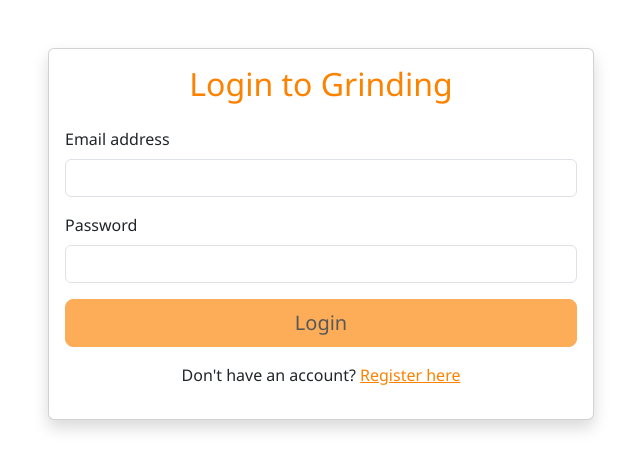
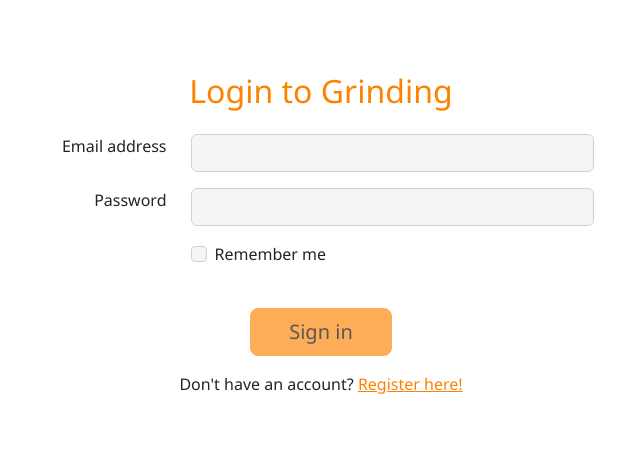
Before and after one commit to karolsowi/dating-app, an Angular app in the folder client/: page /auth/login in a window 1280 px wide. Shown: the top 470 px of the page, without its empty margins (319-959 px from the left). Built offline with nearby package versions, Linux system fonts and the light colour scheme.

Commit message:
Style login page

```diff
--- a/client/src/app/auth/login/login.component.html
+++ b/client/src/app/auth/login/login.component.html
@@ -1,36 +1,66 @@
 <div class="container mt-5">
   <div class="row justify-content-center">
     <div class="col-md-6">
-      <div class="card shadow">
-        <div class="card-body">
-          <h2 class="text-center mb-4 text-primary">Login to Grinding</h2>
+      <h2 class="text-center my-4 text-primary">Login to Grinding</h2>
       <form [formGroup]="loginForm" (ngSubmit)="onSubmit()">
-            <div class="mb-3">
-              <label for="email" class="form-label">Email address</label>
-              <input type="email" class="form-control" id="email" formControlName="email"
-                     [ngClass]="{ 'is-invalid': loginForm.get('email')?.touched && loginForm.get('email')?.invalid }">
-              <div class="invalid-feedback">
-                Please enter a valid email.
+        <div class="row mb-3">
+          <label for="email" class="col-3 text-end form-label">Email address</label>
+          <div class="col-9">
+            <input
+              type="email"
+              class="form-control"
+              id="email"
+              formControlName="email"
+              [ngClass]="{
+                'is-invalid': loginForm.get('email')?.touched && loginForm.get('email')?.invalid
+              }"
+            />
+            <div class="invalid-feedback">Please enter a valid email.</div>
           </div>
         </div>
-            <div class="mb-3">
-              <label for="password" class="form-label">Password</label>
-              <input type="password" class="form-control" id="password" formControlName="password"
-                     [ngClass]="{ 'is-invalid': loginForm.get('password')?.touched && loginForm.get('password')?.invalid }">
-              <div class="invalid-feedback">
-                Password is required.
+        <div class="row mb-3">
+          <label for="password" class="col-3 text-end form-label">Password</label>
+          <div class="col-9">
+            <input
+              type="password"
+              class="form-control"
+              id="password"
+              formControlName="password"
+              [ngClass]="{
+                'is-invalid':
+                  loginForm.get('password')?.touched && loginForm.get('password')?.invalid
+              }"
+            />
+            <div class="invalid-feedback">Password is required.</div>
           </div>
         </div>
+
+        <div class="row mb-3">
+          <div class="col-3"></div>
+          <div class="col-9">
+            <div class="form-check">
+              <input class="form-check-input" type="checkbox" id="rememberMe" />
+              <label class="form-check-label" for="rememberMe"> Remember me </label>
+            </div>
+          </div>
+        </div>
+
         <div *ngIf="error" class="alert alert-danger">
           {{ error }}
         </div>
-            <button type="submit" class="btn btn-primary w-100 btn-lg" [disabled]="loginForm.invalid">Login</button>
+        <div class="row justify-content-center">
+          <button
+            type="submit"
+            class="btn btn-primary btn-lg col-3 mt-4"
+            [disabled]="loginForm.invalid"
+          >
+            Sign in
+          </button>
+        </div>
       </form>
       <div class="mt-3 text-center">
-            <p>Don't have an account? <a routerLink="/auth/register">Register here</a></p>
+        <p>Don't have an account? <a routerLink="/auth/register">Register here!</a></p>
       </div>
     </div>
   </div>
 </div>
-  </div>
-</div>
--- a/client/src/styles.scss
+++ b/client/src/styles.scss
@@ -1,5 +1,4 @@
-/* You can add global styles to this file, and also import other style files */
-/* @import 'bootstrap/dist/css/bootstrap.min.css'; */
+/* Theme colors */
 $primary:   #fc8200;
 $secondary: #6c757d;
 $success:   #198754;
@@ -8,9 +7,18 @@
 $danger:    #dc3545;
 $light:     #ffffff;
 $dark:      #212529;
+
+/* Input customization */
+$input-bg: #f5f5f5;
+$input-border-color: #d0d0d0;
+
+/* Checkbox customization */
+$form-check-input-border: 1px solid #d0d0d0;
+
+/* Import Bootstrap after overrides */
 @import "bootstrap/scss/bootstrap";
 
 body {
-    background-color: #ffffff;
-    font-family: 'Segoe UI', Tahoma, Geneva, Verdana, sans-serif;
+  background-color: #ffffff;
+  font-family: 'Segoe UI', Tahoma, Geneva, Verdana, sans-serif;
 }
```
Lines whose indentation alone changed are shown as unchanged.
